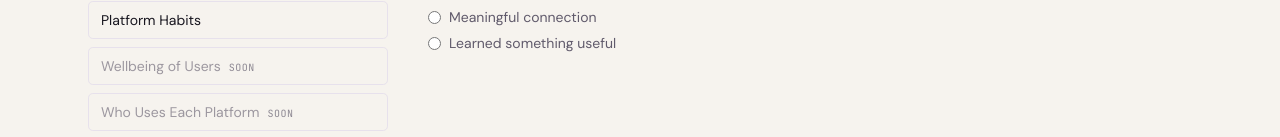
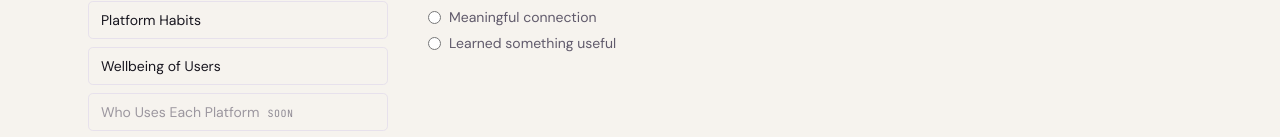
Before and after one commit to mattmotyl/ground-truth-strata, a Next.js app: page /compare in a window 1280 px wide. Shown: the part 202-339 px from the top of the page. Built offline with nearby package versions, Linux system fonts and the light colour scheme.

Commit message:
T3-B-Compare Part 2: Theme C (Wellbeing), ex003_lonely composite text
Co-Authored-By: Claude Opus 4.7 (1M context) <noreply@anthropic.com>

```diff
--- a/src/components/compare/compare-explorer.tsx
+++ b/src/components/compare/compare-explorer.tsx
@@ -2,20 +2,25 @@
 
 import { useEffect, useRef, useState } from 'react';
 import {
+  getPlatformOutcomeComparison,
+  loadGroupComparisons,
   loadMeta,
   loadPlatformRates,
   loadQuestionTexts,
   type QuestionTextsJson,
 } from '@/lib/strata-data';
 import type {
+  GroupComparisonRow,
   LikertBucket,
   MetaJson,
   PlatformRateRow,
 } from '@/lib/strata-types';
 import {
   availableWavesForMetric,
+  availableWavesForOutcome,
   comparisonColorScaleMax,
   magnitudeColor,
+  platformOutcomeToSeries,
   platformRatesToSeries,
   type ComparisonSeries,
 } from '@/lib/compare-adapters';
@@ -48,15 +53,20 @@ import {
 import { type StatRow } from '@/components/charts/numbers-meaning-block';
 import { TwoStepPicker } from './two-step-picker';
 
-// Solid bar colors for the response-type-driven Theme B charts.
-const AGREE_COLOR = '#4B2E63'; // plum
-const DISAGREE_COLOR = '#FFC107'; // amber
+// Solid bar colors.
+const AGREE_COLOR = '#4B2E63'; // plum — % agree
+const DISAGREE_COLOR = '#FFC107'; // amber — % disagree
+// Loneliness binary rate. Intentional warm override (see the override
+// note on the ex003_lonely question in compare-themes.ts): loneliness is
+// a harm, so it uses amber rather than the cool teal a binary-rate
+// convention might suggest.
+const LONELY_COLOR = '#FFC107'; // amber
 
 type ResponseType = 'agree' | 'disagree';
 
 // Resolve a question's abstract coloring intent to a concrete fill,
-// given the live response type. Magnitude themes map to the warm/cool
-// palettes; response-type themes are solid plum (agree) / amber (disagree).
+// given the live response type. Magnitude → warm/cool palettes;
+// responseType → solid plum (agree) / amber (disagree); binary → amber.
 function resolveColoring(
   question: CompareQuestion,
   responseType: ResponseType,
@@ -70,19 +80,28 @@ function resolveColoring(
           : STRATA_PALETTES.positive,
     };
   }
+  if (question.coloring.mode === 'binary') {
+    return { mode: 'solid', color: LONELY_COLOR };
+  }
   return {
     mode: 'solid',
     color: responseType === 'agree' ? AGREE_COLOR : DISAGREE_COLOR,
   };
 }
 
-// X-axis caption per the spec's axis-label table (lines 806-813). Theme
-// C loneliness and Theme D arrive in Part 2.
+// X-axis caption per the spec's axis-label table (lines 806-813).
 function axisLabelFor(
   question: CompareQuestion,
   responseType: ResponseType,
 ): string {
+  if (question.variable === 'ex003_lonely') return '% who are lonely';
   if (question.responseTypeApplies) {
+    if (question.reverseCoded) {
+      // ls002i: post-reversal "agree" = does NOT feel negative.
+      return responseType === 'agree'
+        ? '% who do NOT feel negative'
+        : '% who feel negative';
+    }
     return responseType === 'agree' ? '% who agree' : '% who disagree';
   }
   return '% of platform users reporting this';
@@ -162,6 +181,11 @@ export function CompareExplorer() {
   const [meta, setMeta] = useState<MetaJson | null>(null);
   const [questionTexts, setQuestionTexts] =
     useState<QuestionTextsJson | null>(null);
+  // group_comparisons.json is LARGE (6.8 MB) — loaded lazily only when a
+  // Theme C question is selected, never on initial mount.
+  const [groupRows, setGroupRows] = useState<GroupComparisonRow[] | null>(
+    null,
+  );
   const [error, setError] = useState<Error | null>(null);
   const chartRef = useRef<HTMLDivElement | null>(null);
 
@@ -175,17 +199,25 @@ export function CompareExplorer() {
       .catch(setError);
   }, []);
 
+  // Lazy-load the large wellbeing file on first entry to Theme C.
+  useEffect(() => {
+    if (theme === 'C' && groupRows === null) {
+      loadGroupComparisons().then(setGroupRows).catch(setError);
+    }
+  }, [theme, groupRows]);
+
   const activeTheme = getTheme(theme);
   const activeQuestion =
     activeTheme.questions.find((q) => q.key === questionKey) ??
     activeTheme.questions[0];
 
-  // Theme A → continuous rows (bucket null); Theme B → the selected
-  // response-type bucket.
+  const isGroupSource = activeQuestion.source === 'group_comparisons';
+
+  // bucket: response-type-bearing questions (Theme B, Theme C ls002*)
+  // read the selected band; binary/experience questions read null.
   const bucket: LikertBucket | null = activeQuestion.responseTypeApplies
     ? responseType
     : null;
-  const metric = activeQuestion.metric!;
 
   // Derived values are plain consts — the React Compiler memoizes them.
   // (Manual useMemo on deps derived from activeQuestion trips the
@@ -194,8 +226,13 @@ export function CompareExplorer() {
     ? new Map(meta.platforms.map((p) => [p.slug, p.label]))
     : new Map<string, string>();
 
-  const availableWaves = allRows
-    ? availableWavesForMetric(allRows, metric, bucket)
+  // Available waves and the series both branch on the question's source.
+  const availableWaves: number[] = isGroupSource
+    ? groupRows
+      ? availableWavesForOutcome(groupRows, activeQuestion.variable, bucket)
+      : []
+    : allRows
+      ? availableWavesForMetric(allRows, activeQuestion.metric!, bucket)
       : [];
 
   // Clamp the displayed wave to one the current question was asked in,
@@ -210,10 +247,23 @@ export function CompareExplorer() {
 
   const platformsSet = new Set(platforms);
 
-  const series: ComparisonSeries = allRows
+  const series: ComparisonSeries = isGroupSource
+    ? groupRows
+      ? platformOutcomeToSeries(
+          getPlatformOutcomeComparison(
+            groupRows,
+            activeQuestion.variable,
+            effectiveWave,
+            bucket,
+          ),
+          platformsSet,
+          labelBySlug,
+        )
+      : []
+    : allRows
       ? platformRatesToSeries(
           allRows,
-        metric,
+          activeQuestion.metric!,
           effectiveWave,
           bucket,
           platformsSet,
@@ -254,7 +304,12 @@ export function CompareExplorer() {
     );
   }
 
-  const ready = allRows && meta;
+  const baseReady = allRows && meta;
+  // Theme C also needs the lazily-loaded wellbeing file.
+  const waitingForGroup = isGroupSource && !groupRows;
+  const loadingMessage = !baseReady
+    ? 'Loading platform-comparison data…'
+    : 'Loading wellbeing data…';
 
   // Picker renders immediately; the chart frame waits for data.
   return (
@@ -266,12 +321,12 @@ export function CompareExplorer() {
         onThemeChange={handleThemeChange}
         onQuestionChange={setQuestionKey}
       />
-      {!ready ? (
+      {!baseReady || waitingForGroup ? (
         <div
           className="mx-auto max-w-3xl px-6 py-16 text-center text-slate"
           style={{ fontFamily: 'var(--font-mono)' }}
         >
-          Loading platform-comparison data…
+          {loadingMessage}
         </div>
       ) : (
         <CompareChart
@@ -377,7 +432,12 @@ function CompareChart(props: CompareChartProps) {
     surveyQuestionFor(question.variable, questionTexts, meta),
   );
 
-  const subtitle = question.responseTypeApplies
+  const subtitle =
+    question.source === 'group_comparisons'
+      ? question.responseTypeApplies
+        ? 'Platforms ranked by the share of their users in the selected response band, among each platform’s users.'
+        : 'Platforms ranked by the share of their users who are lonely (UCLA 3-item loneliness scale). Available in Waves 2, 5, and 6 only.'
+      : question.responseTypeApplies
         ? 'Platforms ranked by the share of users in the selected response band. Platform habit & attitude scale; Waves 4–6 only; items are non-validated.'
         : 'Platforms ranked by the share of users who report this experience.';
 
@@ -403,13 +463,23 @@ function CompareChart(props: CompareChartProps) {
   const suppressed = series.filter((d) => d.suppressed).map((d) => d.label);
   const suppressedNote =
     suppressed.length > 0 ? ` (this wave: ${suppressed.join(', ')})` : '';
-  const habitNote = question.responseTypeApplies
-    ? ' Platform habit/attitude scale, Waves 4–6 only; items are non-validated.'
-    : '';
+  // Source-specific caveats appended to the standard source note.
+  let extraNote = '';
+  if (question.source === 'platform_rates' && question.responseTypeApplies) {
+    extraNote =
+      ' Platform habit/attitude scale, Waves 4–6 only; items are non-validated.';
+  } else if (question.source === 'group_comparisons') {
+    extraNote =
+      ' Estimates are among each platform’s users (respondents who reported using the platform).';
+    if (question.reverseCoded) {
+      extraNote +=
+        ' This item is reverse-coded; higher agreement indicates the respondent does NOT feel negative most of the time.';
+    }
+  }
   const methodologyFootnote = `Source: UAS panel ${fullWaveLabel(
     effectiveWave,
     waveDates,
-  )}. Weighted estimates. 95% CIs shown as error bars at bar tips and in the hover tooltip. n shown in tooltip is the count of platform users.${habitNote} Cells with n < 30 are suppressed by design${suppressedNote}. Precomputed JSON generated ${generatedAt}.`;
+  )}. Weighted estimates. 95% CIs shown as error bars at bar tips and in the hover tooltip. n shown in tooltip is the count of platform users.${extraNote} Cells with n < 30 are suppressed by design${suppressedNote}. Precomputed JSON generated ${generatedAt}.`;
 
   // CSV — the displayed wave's series.
   const csvHeaders = [
@@ -472,6 +542,17 @@ function CompareChart(props: CompareChartProps) {
     </div>
   );
 
+  // ls002i is reverse-coded: post-reversal "agree" means the respondent
+  // does NOT feel negative, so relabel the control accordingly.
+  const responseTypeLabel = (rt: ResponseType): string => {
+    if (question.reverseCoded) {
+      return rt === 'agree'
+        ? '% who do NOT feel negative'
+        : '% who feel negative';
+    }
+    return rt === 'agree' ? '% who agree' : '% who disagree';
+  };
+
   const responseTypeSelector = question.responseTypeApplies ? (
     <div className="space-y-2">
       <p className={EYEBROW} style={{ fontFamily: 'var(--font-mono)' }}>
@@ -493,7 +574,7 @@ function CompareChart(props: CompareChartProps) {
               className={responseType === rt ? 'text-ink' : 'text-slate'}
               style={{ fontFamily: 'var(--font-mono)' }}
             >
-              {rt === 'agree' ? '% who agree' : '% who disagree'}
+              {responseTypeLabel(rt)}
             </span>
           </label>
         ))}
--- a/src/lib/compare-adapters.ts
+++ b/src/lib/compare-adapters.ts
@@ -11,10 +11,12 @@
 // Theme C / Theme D adapters arrive in Part 2.
 
 import type {
+  GroupComparisonRow,
   LikertBucket,
   PlatformRateMetric,
   PlatformRateRow,
 } from './strata-types';
+import type { PlatformOutcomeDatum } from './strata-data';
 
 // One bar's worth of normalized data. `value` / `ciLow` / `ciHigh` are
 // null when the cell is suppressed (n < 30) — the chart renders these
@@ -128,3 +130,46 @@ export function availableWavesForMetric(
   }
   return [...set].sort((a, b) => a - b);
 }
+
+// ── Theme C adapter (group_comparisons.json) ─────────────────────────
+// getPlatformOutcomeComparison() (strata-data.ts) does the file-specific
+// filtering and platform_slug derivation; this turns its output into the
+// shared ComparisonSeries the chart consumes.
+export function platformOutcomeToSeries(
+  data: PlatformOutcomeDatum[],
+  platformsSet: ReadonlySet<string>,
+  labelBySlug: ReadonlyMap<string, string>,
+): ComparisonSeries {
+  const series: ComparisonSeries = data
+    .filter((d) => platformsSet.has(d.platform_slug))
+    .map((d) => ({
+      platform_slug: d.platform_slug,
+      label: labelBySlug.get(d.platform_slug) ?? d.platform_slug,
+      value: d.suppressed ? null : d.weighted_value,
+      ciLow: d.suppressed ? null : d.weighted_ci_lower,
+      ciHigh: d.suppressed ? null : d.weighted_ci_upper,
+      n: d.n,
+      suppressed: d.suppressed,
+    }));
+  return sortComparisonSeries(series);
+}
+
+// Waves a Theme C (outcome, bucket) selection has User-side rows for.
+// ex003_lonely exists in W2/W5/W6 only; ls002* span W1-W6 — deriving
+// from the data gates the wave selector automatically.
+export function availableWavesForOutcome(
+  rows: GroupComparisonRow[],
+  outcome: string,
+  bucket: LikertBucket | null,
+): number[] {
+  const set = new Set<number>();
+  for (const r of rows) {
+    if (r.outcome !== outcome) continue;
+    if (r.group !== 'User') continue;
+    if (!r.grouping_var.startsWith('platform_user_')) continue;
+    if (bucket === null ? (r.bucket ?? null) === null : r.bucket === bucket) {
+      set.add(r.wave);
+    }
+  }
+  return [...set].sort((a, b) => a - b);
+}
--- a/src/lib/compare-themes.ts
+++ b/src/lib/compare-themes.ts
@@ -27,9 +27,11 @@ export type CompareChartType = 'rankedBar' | 'stackedBar';
 //   - magnitude/warm  → harm palette  (Theme A negative outcomes)
 //   - magnitude/cool  → positive palette (Theme A positive outcomes)
 //   - responseType    → solid plum (% agree) / amber (% disagree)
+//   - binary          → solid warm amber (Theme C loneliness rate)
 export type QuestionColoring =
   | { mode: 'magnitude'; scale: 'warm' | 'cool' }
-  | { mode: 'responseType' };
+  | { mode: 'responseType' }
+  | { mode: 'binary' };
 
 export interface CompareQuestion {
   // Stable id used as the Step-2 radio value (and, later, URL state).
@@ -46,8 +48,13 @@ export interface CompareQuestion {
   metric?: PlatformRateMetric;
   coloring: QuestionColoring;
   // Whether the RESPONSE TYPE control (% agree / % disagree) applies.
-  // True for Theme B (and Theme C bucketed items in Part 2).
+  // True for Theme B and Theme C bucketed (ls002*) items.
   responseTypeApplies: boolean;
+  // ls002i only. The item is reverse-coded (reversed at data-load time),
+  // so the post-reversal "agree" bucket means the respondent does NOT
+  // feel negative. The orchestrator relabels the response-type control
+  // and axis and adds a footnote when this is set.
+  reverseCoded?: boolean;
   chartType: CompareChartType;
 }
 
@@ -203,15 +210,90 @@ const THEME_B: CompareTheme = {
 };
 
 // ── Theme C — Wellbeing of Users (group_comparisons.json) ────────────
-// Part 2: reads platform_user_* / group === "User" rows via
-// getPlatformOutcomeComparison(); needs bucket handling + ls002i
-// reverse-coding relabeling. Stubbed here so the picker shows all four
-// themes; questions filled next session.
+// Reads respondent-level wellbeing outcomes among each platform's USERS,
+// via getPlatformOutcomeComparison() (platform_user_* / group "User").
+// `variable` doubles as the group_comparisons `outcome` key.
 const THEME_C: CompareTheme = {
   id: 'C',
   label: 'Wellbeing of Users',
-  available: false,
-  questions: [],
+  available: true,
+  questions: [
+    {
+      key: 'lonely',
+      label: 'Lonely (% of users)',
+      title: 'Loneliness Among Platform Users',
+      variable: 'ex003_lonely',
+      source: 'group_comparisons',
+      // INTENTIONAL PALETTE OVERRIDE: loneliness is a harm, so it uses
+      // warm amber (#FFC107) — NOT the cool teal that a "binary rate"
+      // might otherwise suggest. Teal is reserved for positive outcomes
+      // in the Strata palette; coloring a harm teal would mislead.
+      coloring: { mode: 'binary' },
+      responseTypeApplies: false,
+      chartType: 'rankedBar',
+    },
+    {
+      key: 'life-overall',
+      label: 'Satisfied with life overall',
+      title: 'Overall Life Satisfaction',
+      variable: 'ls002l',
+      source: 'group_comparisons',
+      coloring: { mode: 'responseType' },
+      responseTypeApplies: true,
+      chartType: 'rankedBar',
+    },
+    {
+      key: 'physical-health',
+      label: 'Satisfied with physical health',
+      title: 'Satisfaction With Physical Health',
+      variable: 'ls002a',
+      source: 'group_comparisons',
+      coloring: { mode: 'responseType' },
+      responseTypeApplies: true,
+      chartType: 'rankedBar',
+    },
+    {
+      key: 'mental-health',
+      label: 'Satisfied with mental health',
+      title: 'Satisfaction With Mental Health',
+      variable: 'ls002d',
+      source: 'group_comparisons',
+      coloring: { mode: 'responseType' },
+      responseTypeApplies: true,
+      chartType: 'rankedBar',
+    },
+    {
+      key: 'social-life',
+      label: 'Satisfied with social life',
+      title: 'Satisfaction With Social Life',
+      variable: 'ls002c',
+      source: 'group_comparisons',
+      coloring: { mode: 'responseType' },
+      responseTypeApplies: true,
+      chartType: 'rankedBar',
+    },
+    {
+      key: 'happy',
+      label: 'Feels happy most of the time',
+      title: 'Feeling Happy Most of the Time',
+      variable: 'ls002h',
+      source: 'group_comparisons',
+      coloring: { mode: 'responseType' },
+      responseTypeApplies: true,
+      chartType: 'rankedBar',
+    },
+    {
+      key: 'feels-negative',
+      label: 'Feels negative most of the time',
+      title: 'Feeling Negative Most of the Time (Reverse-Coded)',
+      variable: 'ls002i',
+      source: 'group_comparisons',
+      coloring: { mode: 'responseType' },
+      responseTypeApplies: true,
+      reverseCoded: true,
+      chartType: 'rankedBar',
+    },
+  ],
 };
 
 // ── Theme D — Who Uses Each Platform (platform_demographics.json) ────
--- a/src/lib/strata-composites.ts
+++ b/src/lib/strata-composites.ts
@@ -33,6 +33,15 @@ export const COMPOSITE_VARIABLES: Record<string, CompositeVariableInfo> = {
     componentVariables: ['us019_hours', 'us019_minutes'],
     note: 'Composite of two survey items asked for each platform — hours-per-day and minutes-per-day — converted to total minutes per day.',
   },
+  // Binary loneliness indicator derived from the UCLA 3-item scale.
+  // Surfaced on /compare Theme C. Header text authored by Matt.
+  ex003_lonely: {
+    description:
+      'Loneliness is measured using the UCLA 3-item loneliness scale. Respondents reported how often they feel they lack companionship, feel left out, and feel isolated from others (Hardly ever / Some of the time / Often). Respondents scoring 6 or higher out of 9 are classified as lonely.',
+    cleanVariableName: 'ex003_lonely',
+    isPlatformIndexed: false,
+    componentVariables: ['ex003a', 'ex003b', 'ex003c'],
+  },
 };
 
 export function lookupComposite(
```
Lines whose indentation alone changed are shown as unchanged.
